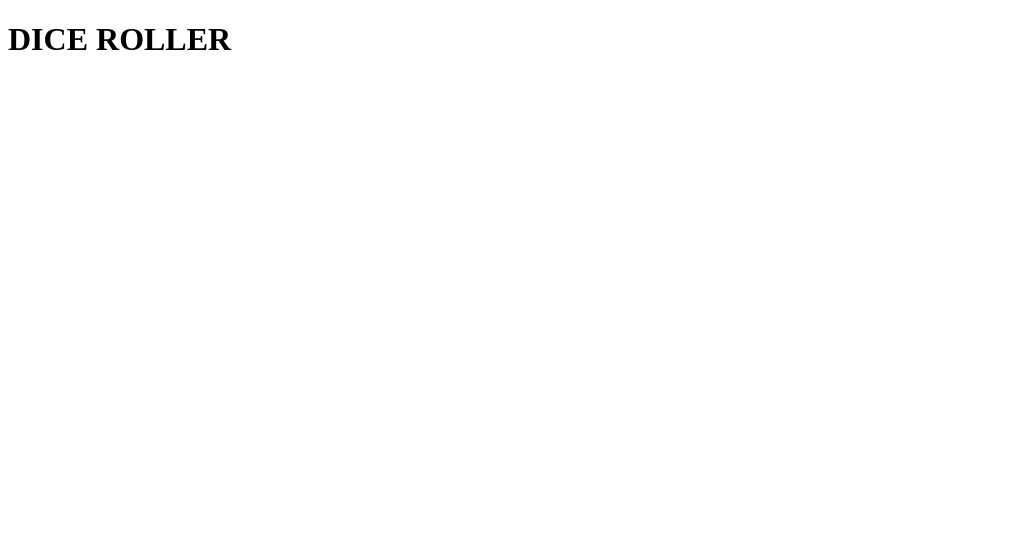
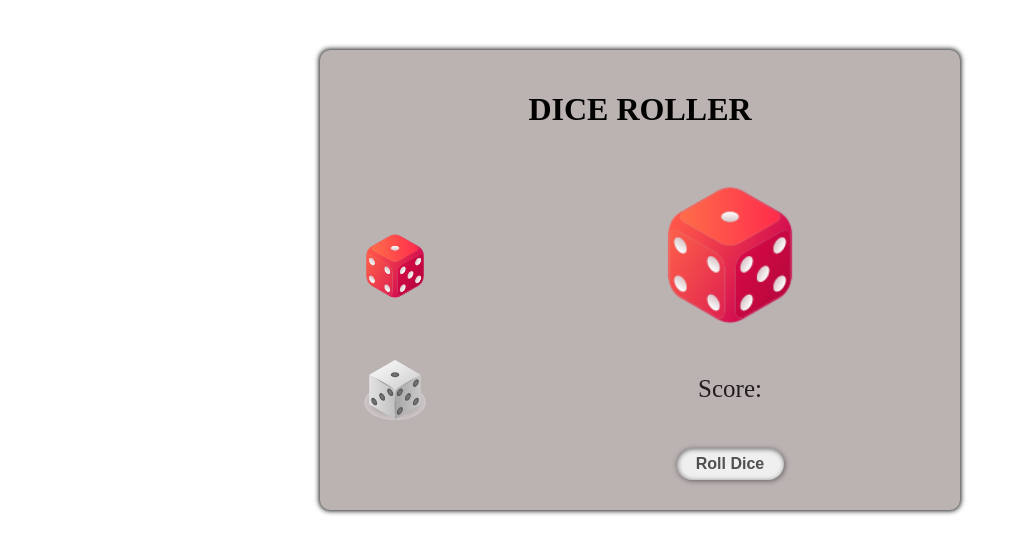
Before and after one commit to ravikanttarare95/dice-roller, a plain HTML site: page index.html in a window 1280 px wide. Shown: the whole page, without its empty margins (0-1020 px from the left). Drawn offline with Linux system fonts and the light colour scheme.

Commit message:
Normal UI created

```diff
--- a/index.html
+++ b/index.html
@@ -4,11 +4,30 @@
 <head>
     <meta charset="UTF-8">
     <meta name="viewport" content="width=device-width, initial-scale=1.0">
+    <link rel="stylesheet" href="style.css">
     <title>Dice Roller</title>
 </head>
 
 <body>
-    <h1>DICE ROLLER</h1>
+
+    <div class="main-container">
+        <h1>DICE ROLLER</h1>
+        <div class="game-container">
+            <div class="choose-dice">
+                <div><img src="./images/dice-1-red.png" alt="Red Dice" class="dice-img-left"></div>
+                <div><img src="./images/dice-1-silver.png" alt="Silver Dice" class="dice-img-left"></div>
+            </div>
+
+            <div class="dice-container">
+                <img src="./images/dice-1-red.png" alt="Dice" id="main-dice" class="dice-img">
+                <p id="score">Score:</p>
+                <button class="btn" onclick="playgame()">Roll Dice</button>
+            </div>
+        </div>
+
+    </div>
+
+    <script src="script.js"></script>
 </body>
 
 </html>
--- a/script.js
+++ b/script.js
@@ -0,0 +1,24 @@
+function playGame() {
+  const mainDice = document.getElementById("main-dice");
+  const randomNumber = Math.floor(Math.random() * 6) + 1;
+  switch (randomNumber) {
+    case 1:
+      mainDice.src = "./images/dice-1-red.png";
+      break;
+    case 2:
+      mainDice.src = "./images/dice-2-red.png";
+      break;
+    case 3:
+      mainDice.src = "./images/dice-3-red.png";
+      break;
+    case 4:
+      mainDice.src = "./images/dice-4-red.png";
+      break;
+    case 5:
+      mainDice.src = "./images/dice-5-red.png";
+      break;
+    case 6:
+      mainDice.src = "./images/dice-6-red.png";
+      break;
+  }
+}
--- a/style.css
+++ b/style.css
@@ -0,0 +1,71 @@
+.main-container {
+  max-width: 600px;
+  display: flex;
+  flex-direction: column;
+  gap: 20px;
+  align-items: center;
+  padding: 20px;
+  margin: 50px auto;
+  border-radius: 10px;
+  background: #bbb2b2;
+  box-shadow: 0 0 5px 1px #1a1818;
+}
+
+.btn {
+  border-radius: 17px;
+  padding: 7px 20px;
+  border: none;
+  cursor: pointer;
+  color: #505050;
+  font-size: 16px;
+  font-weight: bold;
+  transition: all 0.3s ease;
+  box-shadow: inset 1px 1px 5px #666, 1px 1px 5px #666262;
+}
+
+.btn:active {
+  transform: scale(0.96);
+}
+
+.game-container {
+  width: 100%;
+  display: flex;
+  justify-content: space-between;
+  /* background: #453939; */
+  border-radius: 10px;
+}
+
+.choose-dice {
+  display: flex;
+  flex-direction: column;
+  justify-content: center;
+  align-items: center;
+  margin: 0 20px;
+  gap: 50px;
+}
+
+.dice-img-left {
+  width: 70px;
+  height: 70px;
+}
+
+.dice-container {
+  width: 400px;
+  padding: 10px;
+  display: flex;
+  flex-direction: column;
+  justify-content: center;
+  align-items: center;
+  /* background: #000; */
+  gap: 20px;
+}
+
+.dice-img {
+  width: 150px;
+}
+
+#score {
+  font-size: 25px;
+  /* font-weight: bold; */
+  color: #201e1e;
+}
```
